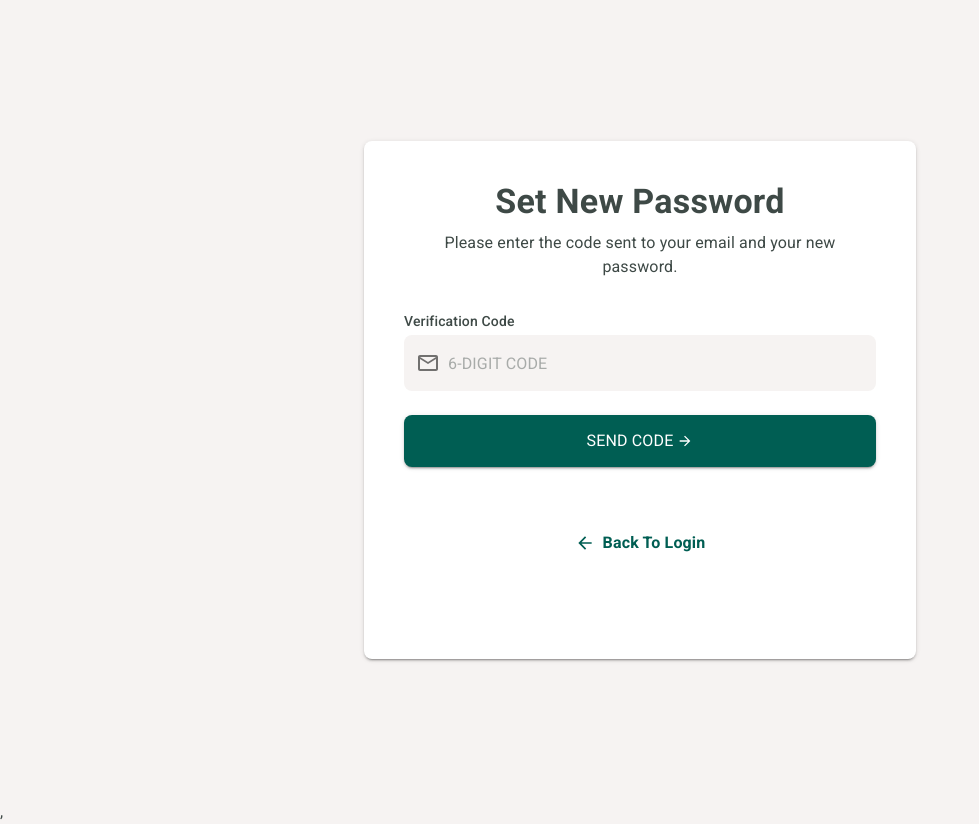
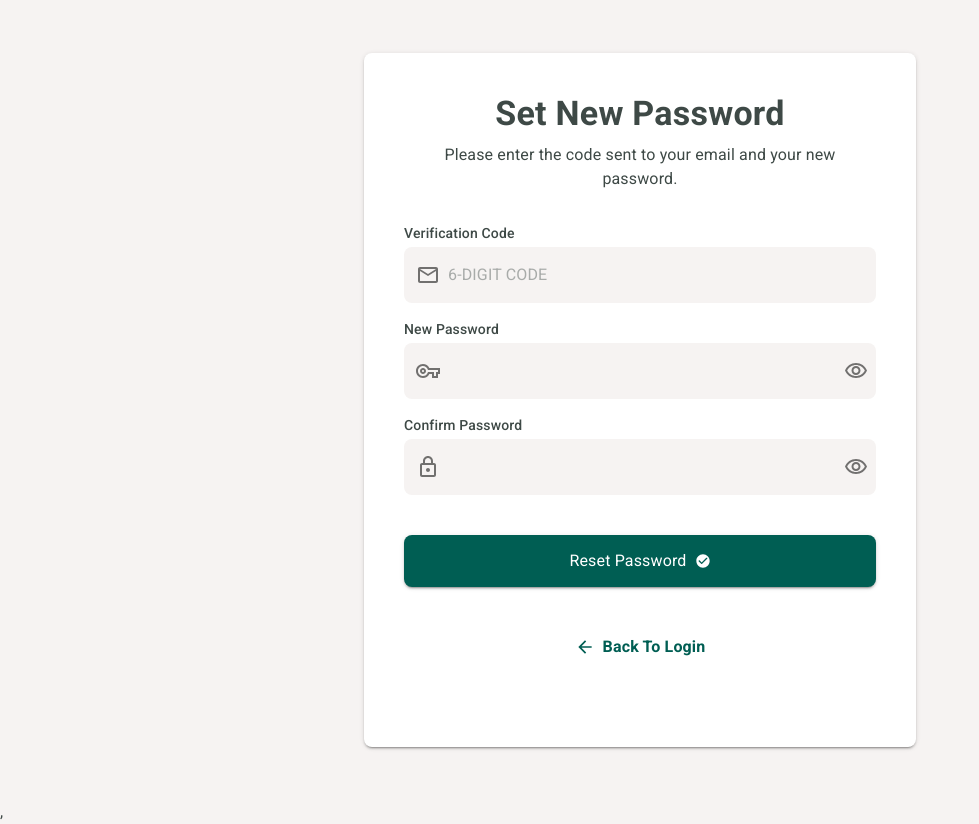
Before and after one commit to fareskhader/React-Project, a React (Vite) app: page /setNewPassword in a window 1280 px wide. Shown: the whole page, without its empty margins (0-979 px from the left). Built offline with nearby package versions, Linux system fonts and the light colour scheme.

Commit message:
continue setNewPassword Page with all the required steps from both design and logic parts

```diff
--- a/src/assets/pages/login/Login.jsx
+++ b/src/assets/pages/login/Login.jsx
@@ -1,9 +1,13 @@
 import ShoppingBagIcon from '@mui/icons-material/ShoppingBag';
 import googleLogo from "../../Icons/SVG.png";
+import VisibilityOutlinedIcon from "@mui/icons-material/VisibilityOutlined";
+import VisibilityOffOutlinedIcon from "@mui/icons-material/VisibilityOffOutlined";
 import {
   TextField,
   Container,
   Box,
+    InputAdornment,
+ IconButton,
   Typography,
   Button,
   Divider,
@@ -21,6 +25,7 @@ export default function Login() {
 
   const [serverError,setserverError]=useState(null)
   const [success,setsuccess]=useState(null)
+   const [showPassword, setShowPassword] = useState(false);
 
  const {
     register,
@@ -34,7 +39,7 @@ export default function Login() {
 
   const onSubmit = async  (data)=>{
     console.log(data)
-
+    console.log("fares khader is back")
     try {
       const response=await axios.post('https://knowledgeshop.runasp.net/api/auth/Account/Login',data)
       setsuccess(true);
@@ -52,8 +57,8 @@ catch (error) {
   sx={{
     minHeight: "100vh",
     display: "flex",
-    alignItems: "center",      // توسيط عمودي
-    justifyContent: "center",  // توسيط أفقي
+    alignItems: "center",
+    justifyContent: "center",
   }}
 >
     <Container maxWidth="sm" >
@@ -104,7 +109,30 @@ catch (error) {
              {...register('password')}
              error={errors.password}
             helperText={errors.password?.message}
-            type='password'
+            type={showPassword ? "text" : "password"}
+             slotProps={{
+                  input: {
+
+                    endAdornment:(
+                      <InputAdornment position='end'>
+                        <IconButton
+                        type="button"
+                        onClick={()=>{
+                          setShowPassword(!showPassword)
+                        }
+                      }
+                      edge="end"
+                          >
+                             {showPassword ? (
+                          <VisibilityOffOutlinedIcon />
+                        ) : (
+                          <VisibilityOutlinedIcon />
+                        )}
+                          </IconButton>
+                      </InputAdornment>
+                    )
+                  },
+                }}
           />
          <Box sx={{color:'primary.main',display:'flex',justifyContent:'end'}} > <Link to="/resetPassword"   style={{ textDecoration: "none", color: "#005E53" }}
 >Forgot password?</Link></Box>
--- a/src/assets/pages/register/Register.jsx
+++ b/src/assets/pages/register/Register.jsx
@@ -34,7 +34,6 @@ export default function Register() {
 
   const onSubmit = async  (data)=>{
     console.log(data)
-
     try {
       const response=await axios.post('https://knowledgeshop.runasp.net/api/auth/Account/Register',data)
       setsuccess(true);
--- a/src/assets/pages/resetPassword/ResetPassword.jsx
+++ b/src/assets/pages/resetPassword/ResetPassword.jsx
@@ -37,11 +37,17 @@ export default function ResetPassword() {
 
   const onSubmit = async  (data)=>{
     console.log(data)
+    console.log("data have been submited")
 
     try {
       const response=await axios.post('https://knowledgeshop.runasp.net/api/auth/Account/SendCode',data)
-      setsuccess(true);
-      navigate('/setNewPassword')}
+     if (response.data.success) {
+  navigate('/setNewPassword', {
+    state: { email: data.email }
+  });
+} else {
+  setserverError(response.data.message);
+}}
 
 catch (error) {
   console.log(error.response?.data)
--- a/src/assets/pages/setNewpassword/SetNewPassword.jsx
+++ b/src/assets/pages/setNewpassword/SetNewPassword.jsx
@@ -1,10 +1,12 @@
 
-import LockResetIcon from '@mui/icons-material/LockReset'
-import googleLogo from "../../Icons/SVG.png";
+
 import EmailOutlinedIcon from "@mui/icons-material/EmailOutlined";
 import ArrowBackIcon from '@mui/icons-material/ArrowBack';
-import ArrowForwardIcon from '@mui/icons-material/ArrowForward';
-
+import VpnKeyOutlinedIcon from "@mui/icons-material/VpnKeyOutlined";
+import VisibilityOutlinedIcon from "@mui/icons-material/VisibilityOutlined";
+import VisibilityOffOutlinedIcon from "@mui/icons-material/VisibilityOffOutlined";
+import LockOutlinedIcon from '@mui/icons-material/LockOutlined';
+import CheckCircleRoundedIcon from '@mui/icons-material/CheckCircleRounded';
 import {
   TextField,
   Container,
@@ -13,41 +15,51 @@ import {
   Button,
   Alert,
   InputAdornment,
+  IconButton,
 } from "@mui/material";
-import { Link, useNavigate } from "react-router";
+import { Link, useNavigate,useLocation  } from "react-router";
 import { useForm } from "react-hook-form";
 import { yupResolver } from "@hookform/resolvers/yup"
-import { ResetPasswordschema} from "../../../validations/authSchema";
+import {  setNewPasswordSchema} from "../../../validations/authSchema";
 import { useState } from "react";
 import axios from "axios";
-import GreenIcon from '../../../components/GreenIcon';
 
 export default function SetNewPassword() {
 
   const [serverError,setserverError]=useState(null)
   const [success,setsuccess]=useState(null)
-
+  const [showPassword, setShowPassword] = useState(false);
+  const [showConfirmPassword, setShowConfirmPassword] = useState(false);
  const {
     register,
     handleSubmit,
     formState:{errors,isSubmitting},
   } =  useForm({
-    resolver: yupResolver(ResetPasswordschema),mode:'onBlur'
+    resolver: yupResolver(setNewPasswordSchema),mode:'onBlur'
   })
 
   const navigate =useNavigate();
-
+  const location=useLocation();
+  const email=location.state?.email
   const onSubmit = async  (data)=>{
     console.log(data)
-
+        console.log(data)
+        console.log("Email received:", email);
     try {
-      const response=await axios.post('https://knowledgeshop.runasp.net/api/auth/Account/SendCode',data)
-      setsuccess(true);
-      navigate('/setNewPassword')}
+      const response=await axios.patch('https://knowledgeshop.runasp.net/api/auth/Account/ResetPassword',{
+        code:data.code,
+        newPassword: data.newPassword,
+        email: email
+      })
+      if (response.data.success) {
+  navigate('/login');
+} else {
+  setserverError(response.data.message);
+}}
 
 catch (error) {
   console.log(error.response?.data)
-  setserverError(error.response?.data?.message || "Check Your Email Box")
+  setserverError(error.response?.data?.message )
 }
   }
 
@@ -79,8 +91,11 @@ catch (error) {
 
           <Typography
             component={"h1"}
-            variant="h4"
-            sx={{ textAlign: "center" ,fontWeight:'600'}}
+            variant={"h4"}
+            sx={{ textAlign: "center" ,fontWeight:'600',
+                  fontSize: { xs: "1.5rem", sm: "2.125rem" },
+
+            }}
           >
             Set New Password
           </Typography>
@@ -92,7 +107,7 @@ password.
 
              {serverError?<Alert>{serverError}</Alert>:null}
 
-        <Box sx={{bgcolor:"Background.Paper"}} component={"form"} onSubmit={handleSubmit(onSubmit)}>
+        <Box sx={{bgcolor:"Background.Paper",display:"flex",flexDirection:"column",gap:2}} component={"form"} onSubmit={handleSubmit(onSubmit)}>
          <Box>
   <Typography
     component="label"
@@ -104,7 +119,6 @@ Verification Code
   </Typography>
 
   <TextField
-    type='password'
     id="code"
        slotProps={{
       input: {
@@ -116,17 +130,119 @@ Verification Code
       },
     }}
     margin="none"
-    type="email"
     placeholder="6-DIGIT CODE"
-    {...register("email")}
-    error={!!errors.email}
-    helperText={errors.email?.message}
+    {...register("code")}
+    error={!!errors.code}
+    helperText={errors.code?.message}
 
     sx={{
 
 "& .MuiFilledInput-input": { py: 2 } }}
   />
 </Box>
+       <Box>
+  <Typography
+    component="label"
+    htmlFor="Newpassword"
+    variant="body2"
+    sx={{ display: "block", mb: 0.5, fontWeight: 500 }}
+  >
+New Password
+  </Typography>
+
+  <TextField
+    type={showPassword ? "text" : "password"}
+    id="Newpassword"
+       slotProps={{
+      input: {
+        startAdornment: (
+          <InputAdornment position="start" sx={{my:2}}>
+            <VpnKeyOutlinedIcon  />
+          </InputAdornment>
+        ),
+        endAdornment:(
+          <InputAdornment position='end'>
+            <IconButton
+                        type="button"
+
+            onClick={()=>{
+              setShowPassword(!showPassword)
+            }
+          }
+          edge="end"
+              >
+                 {showPassword ? (
+              <VisibilityOffOutlinedIcon />
+            ) : (
+              <VisibilityOutlinedIcon />
+            )}
+              </IconButton>
+          </InputAdornment>
+        )
+      },
+    }}
+
+    margin="none"
+    {...register("newPassword")}
+    error={!!errors.newPassword}
+    helperText={errors.newPassword?.newPassword}
+    sx={{
+
+"& .MuiFilledInput-input": { py: 2 } }}
+  />
+</Box>
+        <Box>
+  <Typography
+    component="label"
+    htmlFor="Confirmpassword"
+    variant="body2"
+    sx={{ display: "block", mb: 0.5, fontWeight: 500 }}
+  >
+Confirm Password
+  </Typography>
+
+  <TextField
+    type={showConfirmPassword ? "text" : "password"}
+    id="confirmPassword"
+       slotProps={{
+      input: {
+        startAdornment: (
+          <InputAdornment position="start" sx={{my:2}}>
+            <LockOutlinedIcon  />
+          </InputAdornment>
+        ),
+        endAdornment:(
+          <InputAdornment position='end'>
+            <IconButton
+            type="button"
+            onClick={()=>{
+              setShowConfirmPassword(!showConfirmPassword)
+            }
+          }
+          edge="end"
+              >
+                 {showConfirmPassword ? (
+              <VisibilityOffOutlinedIcon />
+            ) : (
+              <VisibilityOutlinedIcon />
+            )}
+              </IconButton>
+          </InputAdornment>
+        )
+      },
+    }}
+
+    margin="none"
+    {...register("confirmPassword")}
+    error={!!errors.confirmPassword}
+    helperText={errors.confirmPassword?.message}
+
+    sx={{
+
+"& .MuiFilledInput-input": { py: 2 } }}
+  />
+</Box>
+
 
 
 
@@ -138,17 +254,17 @@ Verification Code
             disabled={isSubmitting}
             fullWidth
           >
-            {isSubmitting?"loading...":<Box sx={{display:'flex',justifyContent:'center',alignItems:'center',gap:"4px",py:1
+            {isSubmitting?"loading...":<Box sx={{display:'flex',justifyContent:'center',alignItems:'center',gap:"8px",py:1
             }}>
-              <Typography sx={{fontSize:"16px"}}>SEND CODE</Typography>
-                        <ArrowForwardIcon sx={{fontSize:'16px'}}/>
+              <Typography sx={{fontSize:"16px"}}>Reset Password</Typography>
+                        <CheckCircleRoundedIcon sx={{fontSize:'16px'}}/>
 
               </Box>}
           </Button>
         </Box>
 
 
-        <Box sx={{color:'primary.main',py:4}} >
+        <Box sx={{color:'primary.main',py:2}} >
          <Typography
   component={Link}
   to="/login"
--- a/src/theme/theme.js
+++ b/src/theme/theme.js
@@ -44,6 +44,9 @@ const theme=createTheme({
       fontWeight: 500,
       color: theme.palette.primary.main,
     },
+     "input::-ms-reveal, input::-ms-clear": {
+      display: "none",
+    },
   }),
 },
 }
--- a/src/validations/authSchema.js
+++ b/src/validations/authSchema.js
@@ -28,3 +28,26 @@ export const ResetPasswordschema=yup.object({
 
 
 })
+
+export const setNewPasswordSchema = yup.object({
+  code: yup
+    .string()
+    .required("Verification code is required")
+    .matches(/^[0-9]{4}$/, "Code must be exactly 4 digits"),
+
+  newPassword: yup
+    .string()
+    .required("Password is required")
+    .min(6, "Password must be at least 6 characters")
+    .matches(/[A-Z]/, "Password must contain an uppercase letter")
+    .matches(/[a-z]/, "Password must contain a lowercase letter")
+    .matches(/[0-9]/, "Password must contain a number"),
+
+  confirmPassword: yup
+    .string()
+    .required("Please confirm your password")
+    .oneOf(
+      [yup.ref("newPassword")],
+      "Passwords do not match"
+    ),
+});
```
